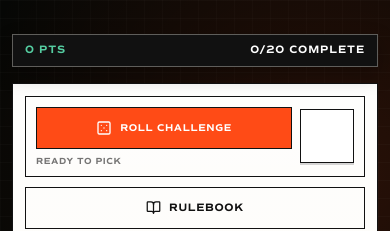
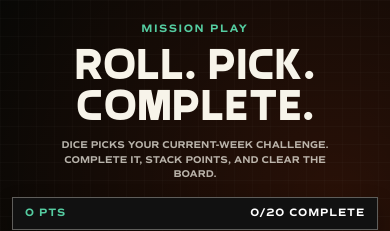
Before and after one commit to kiermangibin/zoda-play, a React (Vite) app: page /mission in a window 390 px wide. Shown: the top 231 px of the page. Built offline with nearby package versions, Linux system fonts and the light colour scheme.

Commit message:
Show mission game header on mobile

```diff
--- a/src/styles/mission-play.css
+++ b/src/styles/mission-play.css
@@ -1003,7 +1003,7 @@
 
 @media (max-width: 759px) {
   .zoda-mission-play__header {
-    gap: 0;
+    gap: 8px;
     justify-items: center;
     text-align: center;
   }
@@ -1013,10 +1013,15 @@
     position: static;
   }
 
-  .zoda-mission-play__header span,
-  .zoda-mission-play__header h1,
+  .zoda-mission-play__header h1 {
+    font-size: clamp(34px, 11vw, 48px);
+    max-width: 11ch;
+  }
+
   .zoda-mission-play__header p {
-    display: none;
+    display: block;
+    font-size: 10px;
+    max-width: 34ch;
   }
 
   .zoda-mission-play__mobile-status {
```
